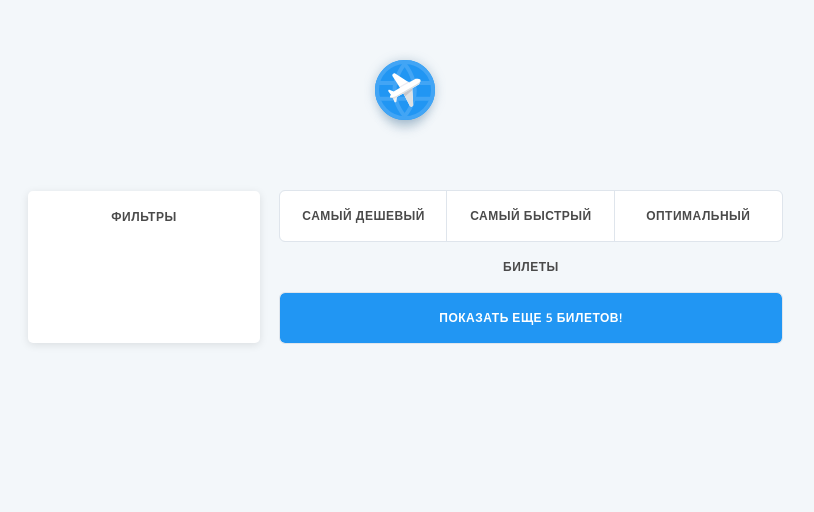
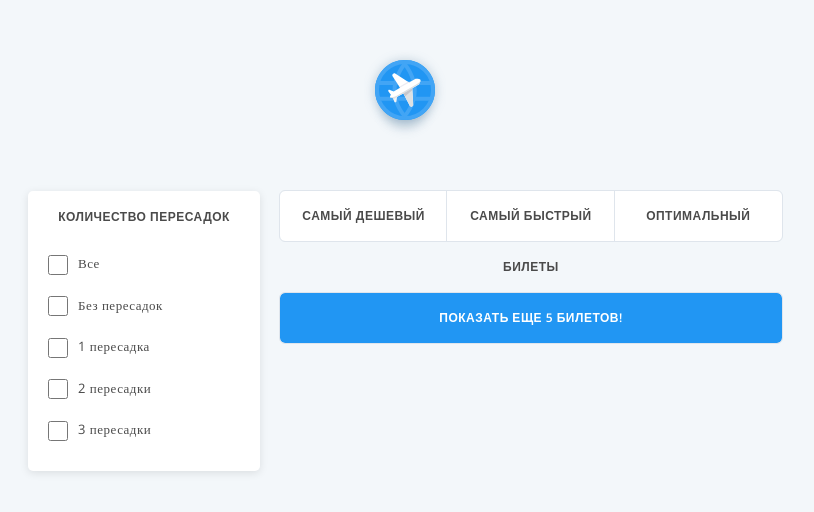
Before and after one commit to curlyowl/aviasales, a React (Create React App) app: page / in a window 1280 px wide. Shown: the top 512 px of the page, without its empty margins (235-1049 px from the left). Built offline with nearby package versions, Linux system fonts and the light colour scheme.

Commit message:
add filters

```diff
--- a/src/App.css
+++ b/src/App.css
@@ -16,7 +16,7 @@
   border-radius: 5px;
   box-shadow: 0px 2px 8px rgba(0, 0, 0, 0.1);
   background-color: var(--white);
-  padding: 20px;
+  padding: 20px 0;
   width: 232px;
 }
 
--- a/src/App.tsx
+++ b/src/App.tsx
@@ -1,4 +1,5 @@
 import React from 'react';
+import { Filters } from './components/Filters';
 import { Button } from './components/Button';
 import { ButtonGroup } from './components/ButtonGroup';
 import './App.css';
@@ -12,7 +13,8 @@ function App() {
       </header>
       <section className="App-body">
         <aside className="App-menu">
-          Фильтры
+          Количество пересадок
+          <Filters />
         </aside>
         <section className="App-content">
           <ButtonGroup />
--- /dev/null
+++ b/src/components/Filters/Filters.css
@@ -0,0 +1,29 @@
+.App-filters {
+  list-style-type: none;
+  text-align: left;
+  padding: 0;
+  margin: 20px 0 0;
+}
+
+li {
+  font-family: 'Open Sans';
+  font-style: normal;
+  font-weight: 400;
+  font-size: 13px;
+  line-height: 20px;
+  text-transform: none;
+  color: #4A4A4A;
+  padding: 10px 20px;
+}
+
+li:hover {
+  background: #F1FCFF;
+}
+
+input[type="checkbox"] {
+  border: 1px solid #2196F3;
+  vertical-align: middle;
+  width: 20px;
+  height: 20px;
+  margin: 0 10px 0 0;
+}
--- /dev/null
+++ b/src/components/Filters/index.tsx
@@ -0,0 +1,24 @@
+import React from 'react';
+import './Filters.css';
+
+export const Filters = () => {
+  return (
+    <ul className="App-filters">
+      <li>
+        <label><input type="checkbox" />Все</label>
+      </li>
+      <li>
+        <label><input type="checkbox" />Без пересадок</label>
+      </li>
+      <li>
+        <label><input type="checkbox" />1 пересадка</label>
+      </li>
+      <li>
+        <label><input type="checkbox" />2 пересадки</label>
+      </li>
+      <li>
+        <label><input type="checkbox" />3 пересадки</label>
+      </li>
+    </ul>
+  )
+};
```
